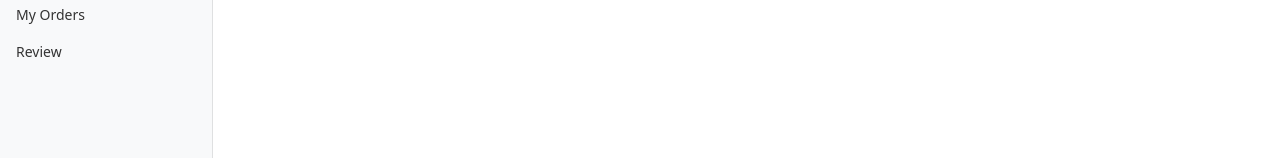
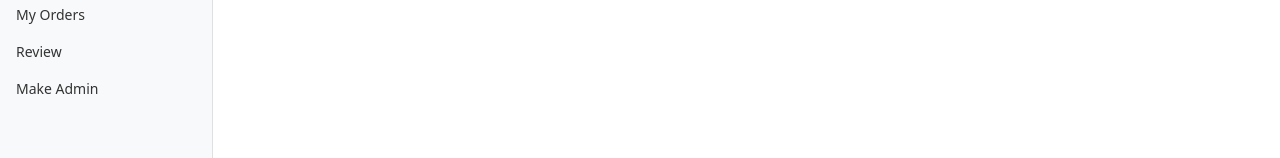
Before and after one commit to tohirRaihan/motoric-client, a React (Create React App) app: page /dashboard in a window 1280 px wide. Shown: the part 142-300 px from the top of the page. Built offline with nearby package versions, Linux system fonts and the light colour scheme; no server answers; sample sign-in values are in the browser's storage.

Commit message:
MakeAdmin component design complete

```diff
--- a/src/Pages/Dashboard/Dashboard/Dashboard.js
+++ b/src/Pages/Dashboard/Dashboard/Dashboard.js
@@ -1,5 +1,6 @@
 import React from 'react';
 import { Link, NavLink, Route, Switch, useRouteMatch } from 'react-router-dom';
+import MakeAdmin from '../MakeAdmin/MakeAdmin';
 import './Dashboard.css';
 
 const Dashboard = () => {
@@ -53,6 +54,7 @@ const Dashboard = () => {
                                         to={`${url}`}
                                         activeClassName="active"
                                         className="nav-link"
+                                        exact={true}
                                     >
                                         <span data-feather="home"></span>
                                         Dashboard
@@ -88,6 +90,16 @@ const Dashboard = () => {
                                         Review
                                     </NavLink>
                                 </li>
+                                <li className="nav-item">
+                                    <NavLink
+                                        to={`${url}/makeAdmin`}
+                                        activeClassName="active"
+                                        className="nav-link"
+                                    >
+                                        <span data-feather="home"></span>
+                                        Make Admin
+                                    </NavLink>
+                                </li>
                             </ul>
                         </div>
                     </nav>
@@ -96,6 +108,9 @@ const Dashboard = () => {
                         <Switch>
                             <Route exact path={path}>
                                 dashboard
+                            </Route>
+                            <Route exact path={`${path}/makeAdmin`}>
+                                <MakeAdmin />
                             </Route>
                         </Switch>
                     </main>
--- /dev/null
+++ b/src/Pages/Dashboard/MakeAdmin/MakeAdmin.js
@@ -0,0 +1,37 @@
+import { faEnvelopeSquare } from '@fortawesome/free-solid-svg-icons';
+import { FontAwesomeIcon } from '@fortawesome/react-fontawesome';
+import React from 'react';
+import {
+    Button,
+    Col,
+    Container,
+    FormControl,
+    InputGroup,
+    Row
+} from 'react-bootstrap';
+
+const MakeAdmin = () => {
+    return (
+        <Container className='my-5'>
+            <h1 className='text-center mb-4'>Make A User Admin</h1>
+            <Row className='justify-content-center'>
+                <Col xs={12} md={6}>
+                    <InputGroup>
+                        <InputGroup.Text>
+                            <FontAwesomeIcon icon={faEnvelopeSquare} />
+                        </InputGroup.Text>
+                        <FormControl
+                            size="lg"
+                            placeholder="Enter email address"
+                        />
+                        <Button className="input-group-text" variant="primary">
+                            Make Admin
+                        </Button>
+                    </InputGroup>
+                </Col>
+            </Row>
+        </Container>
+    );
+};
+
+export default MakeAdmin;
--- a/src/hooks/useFirebase.js
+++ b/src/hooks/useFirebase.js
@@ -17,6 +17,7 @@ initializeAuthentication();
 const useFirebase = () => {
     const [user, setUser] = useState({});
     const [authError, setAuthError] = useState('');
+    const [admin, setAdmin] = useState(false);
     const [isLoading, setIsLoading] = useState(true);
 
     const auth = getAuth();
@@ -76,7 +77,7 @@ const useFirebase = () => {
         signInWithPopup(auth, googleProvider)
             .then((result) => {
                 const user = result.user;
-                saveUserToDatabase( user.displayName, user.email, 'PUT');
+                saveUserToDatabase(user.displayName, user.email, 'PUT');
                 setAuthError('');
                 const destination = location.state?.from || '/home';
                 history.replace(destination);
@@ -112,9 +113,16 @@ const useFirebase = () => {
         return () => unsubscribe;
     }, []);
 
+    // check if current user is admin or not
+    useEffect(() => {
+        fetch(`https://motoric.herokuapp.com/users/${user.email}`)
+            .then((res) => res.json())
+            .then((data) => setAdmin(data.admin));
+    }, [user.email]);
+
     // save userinfo to database
     const saveUserToDatabase = (displayName, email, method) => {
-        const user = {  displayName, email };
+        const user = { displayName, email };
         fetch('https://motoric.herokuapp.com/users', {
             method: method,
             headers: {
@@ -130,6 +138,7 @@ const useFirebase = () => {
         logInUsingEmailPassword,
         logOut,
         user,
+        admin,
         authError,
         isLoading
     };
```
